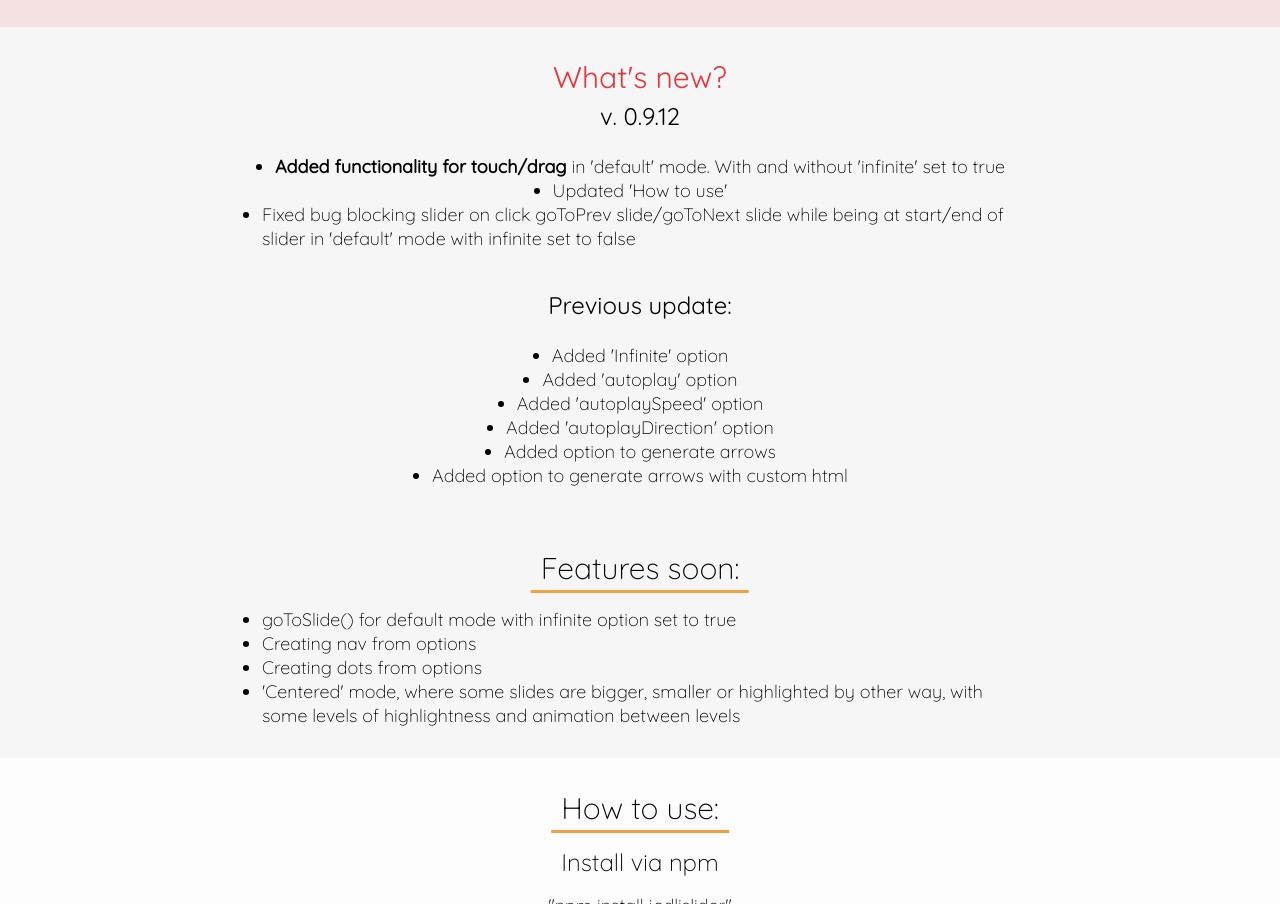
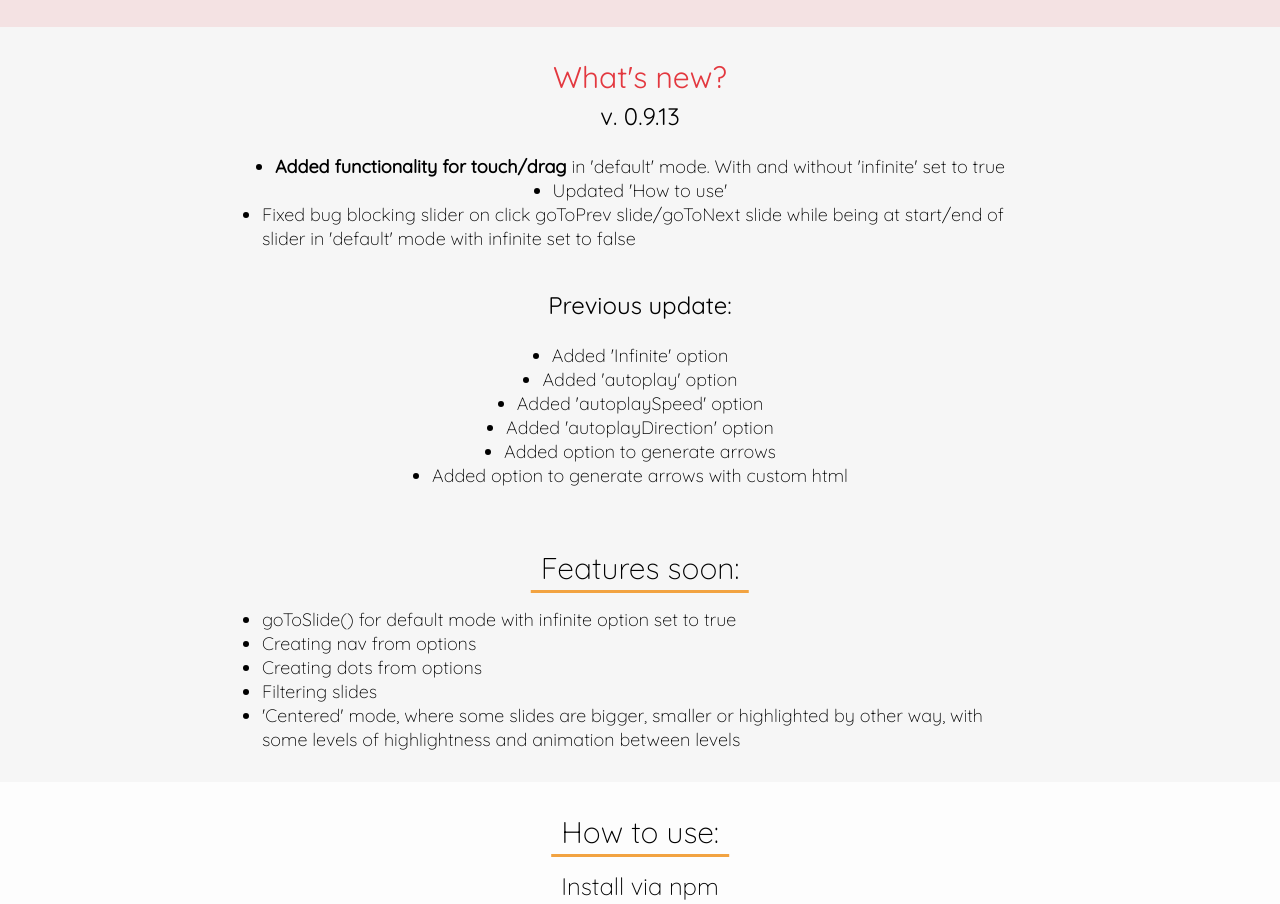
Before and after one commit to jedlikk/jedliSlider, a website built with webpack: page index.html in a window 1280 px wide. Shown: the part 1569-2473 px from the top of the page. Built offline with nearby package versions, Linux system fonts and the light colour scheme.

Commit message:
[update] Updated readme

```diff
--- a/index.html
+++ b/index.html
@@ -97,7 +97,7 @@
     <article id="whats-new" class="section bg-alfa-alternative section-new">
         <div class="section-container">
             <h2 class="section-title color-important weight-regular">What's new?</h2>
-            <span class="section-subtitle text-epsilon weight-regular">v. 0.9.12</span>
+            <span class="section-subtitle text-epsilon weight-regular">v. 0.9.13</span>
             <div class="section-description text-beta">
                 <ul>
                     <li><strong style="font-weight: bold;">Added functionality for touch/drag</strong> in 'default'
@@ -132,6 +132,7 @@
                     <li>goToSlide() for default mode with infinite option set to true</li>
                     <li>Creating nav from options</li>
                     <li>Creating dots from options</li>
+                    <li>Filtering slides</li>
                     <li>'Centered' mode, where some slides are bigger, smaller or highlighted by other way, with some
                         levels
                         of highlightness and animation between levels</li>
```
Also changed, not shown: README.md.
